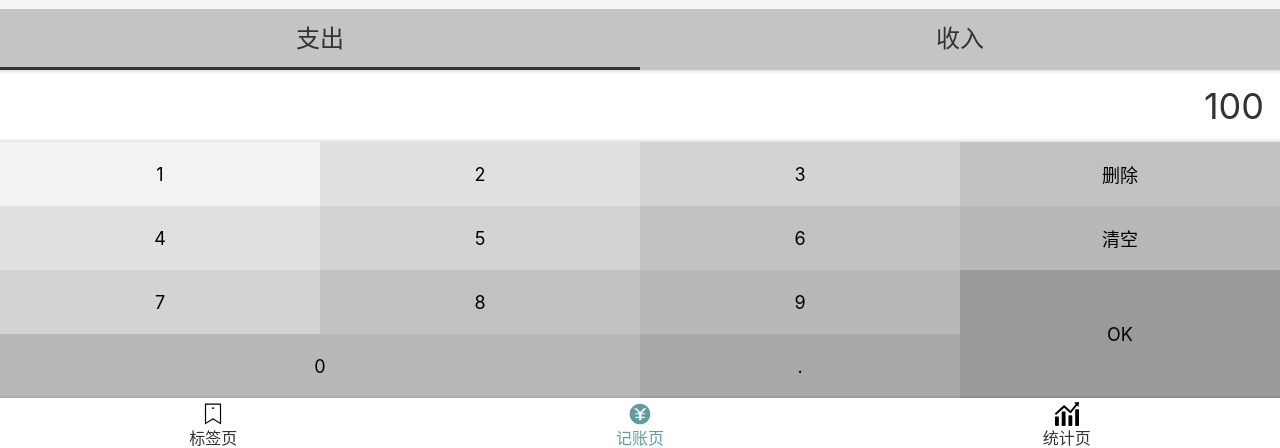
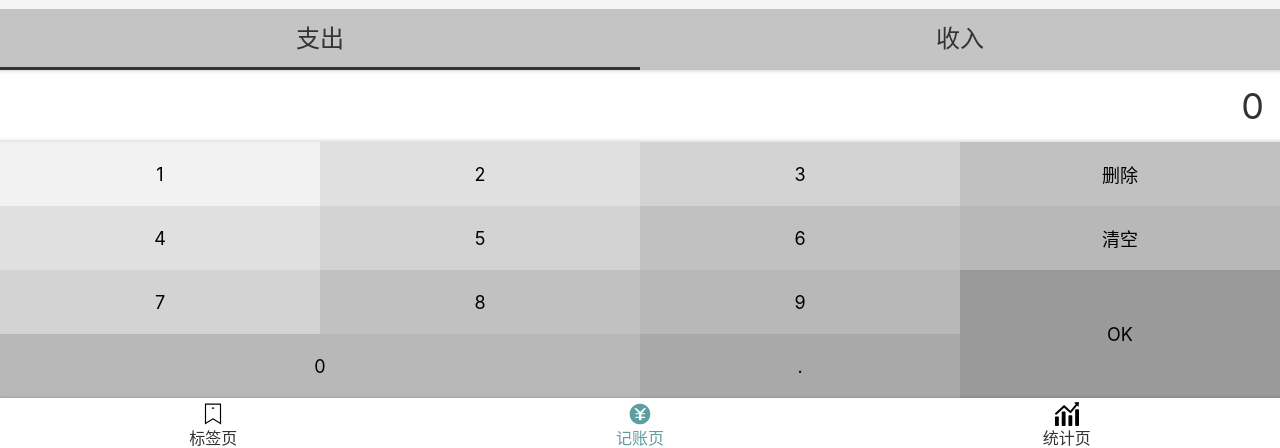
Before and after one commit to zrh617/PocketBookkeeping, a React app: page /#/bookkeeping in a window 1280 px wide. Shown: the part 346-794 px from the top of the page. Built offline with nearby package versions, Linux system fonts and the light colour scheme.

Commit message:
记账页面功能(work in process)

```diff
--- a/src/index.tsx
+++ b/src/index.tsx
@@ -3,9 +3,6 @@ import ReactDOM from 'react-dom';
 import App from './App';
 import 'index.scss';
 
-ReactDOM.render(
-  <React.StrictMode>
-    <App />
-  </React.StrictMode>,
+ReactDOM.render(<App />,
   document.getElementById('root')
 );
--- a/src/views/Bookkeeping.tsx
+++ b/src/views/Bookkeeping.tsx
@@ -15,37 +15,9 @@ function Bookkeeping() {
   return (
     <MyLayout>
       <TagsSection />
-      <NotesSection>
-        <label>
-          <span>备注</span>
-          <input type="text" placeholder="在这里添加备注"/>
-        </label>
-      </NotesSection>
-      <CategorySection>
-        <ul>
-          <li className="selected">支出</li>
-          <li>收入</li>
-        </ul>
-      </CategorySection>
-      <NumberPadSection>
-        <div className="output">100</div>
-        <div className="pad clearfix">
-          <button>1</button>
-          <button>2</button>
-          <button>3</button>
-          <button>删除</button>
-          <button>4</button>
-          <button>5</button>
-          <button>6</button>
-          <button>清空</button>
-          <button>7</button>
-          <button>8</button>
-          <button>9</button>
-          <button className="ok">OK</button>
-          <button className="zero">0</button>
-          <button>.</button>
-        </div>
-      </NumberPadSection>
+      <NotesSection />
+      <CategorySection />
+      <NumberPadSection />
     </MyLayout>
   );
 }
--- a/src/views/Bookkeeping/CategorySection.tsx
+++ b/src/views/Bookkeeping/CategorySection.tsx
@@ -1,6 +1,7 @@
 import styled from 'styled-components';
+import React, {useState} from 'react';
 
-const CategorySection = styled.section`
+const Category = styled.section`
 font-size: 24px;
   >ul{
     display: flex;
@@ -24,4 +25,24 @@ font-size: 24px;
   }
 `;
 
+const CategorySection: React.FC = () => {
+  const categoryMap = {'-': '支出', '+': '收入'};
+  type Keys = keyof typeof categoryMap
+  const [categoryList] = useState<Keys[]>(['-', '+']);
+  const [category, setCategory] = useState('-');
+  return (
+    <Category>
+      <ul>
+        {categoryList.map(c =>
+          <li className={category === c ? 'selected' : ''}
+              onClick={() => {setCategory(c);}} key={c}
+          >
+            {categoryMap[c]}
+          </li>
+        )}
+      </ul>
+    </Category>
+  );
+};
+
 export {CategorySection};
--- a/src/views/Bookkeeping/NotesSection.tsx
+++ b/src/views/Bookkeeping/NotesSection.tsx
@@ -1,6 +1,7 @@
 import styled from 'styled-components';
+import React, {useRef, useState} from 'react';
 
-const NotesSection = styled.section`
+const Notes = styled.section`
   background: #f5f5f5;
   padding: 0 16px;
   font-size: 14px;
@@ -18,4 +19,23 @@ const NotesSection = styled.section`
   }
 `;
 
+const NotesSection: React.FC = () => {
+  const [note, setNote] = useState('');
+  const refInput = useRef<HTMLInputElement>(null);
+  const onBlur = () => {
+    if(refInput.current !== null){
+      setNote(refInput.current.value)
+    }
+  }
+  return (
+    <Notes>
+      <label>
+        <span>备注</span>
+        <input type="text" placeholder="在这里添加备注"
+               defaultValue={note} onBlur={onBlur}/>
+      </label>
+    </Notes>
+  );
+};
+
 export {NotesSection};
--- a/src/views/Bookkeeping/NumberPadSection.tsx
+++ b/src/views/Bookkeeping/NumberPadSection.tsx
@@ -1,6 +1,7 @@
 import styled from 'styled-components';
+import React, {useState} from 'react';
 
-const NumberPadSection = styled.section`
+const NumberPad = styled.section`
   display: flex;
   flex-direction: column;
   >.output{
@@ -58,4 +59,59 @@ const NumberPadSection = styled.section`
   }
 `;
 
+const NumberPadSection: React.FC = () => {
+  const [output, setOutput] = useState('0');
+  const onClickButtonWrapper = (e: React.MouseEvent) => {
+    const text = (e.target as HTMLButtonElement).textContent;
+    if (text === null) {return;}
+    switch (text) {
+      case '0':
+      case '1':
+      case '2':
+      case '3':
+      case '4':
+      case '5':
+      case '6':
+      case '7':
+      case '8':
+      case '9':
+        if (output === '0') {
+          setOutput(text);
+        } else {
+          setOutput(output + text);
+        }
+        break;
+      case '.':
+        break;
+      case '删除':
+        break;
+      case '清空':
+        break;
+      case 'OK':
+        break;
+    }
+  };
+  return (
+    <NumberPad>
+      <div className="output">{output}</div>
+      <div className="pad clearfix" onClick={onClickButtonWrapper}>
+        <button>1</button>
+        <button>2</button>
+        <button>3</button>
+        <button>删除</button>
+        <button>4</button>
+        <button>5</button>
+        <button>6</button>
+        <button>清空</button>
+        <button>7</button>
+        <button>8</button>
+        <button>9</button>
+        <button className="ok">OK</button>
+        <button className="zero">0</button>
+        <button>.</button>
+      </div>
+    </NumberPad>
+  );
+};
+
 export {NumberPadSection};
```
Also changed, not shown: 1 other file (tests, documents, lock files or other folders).
